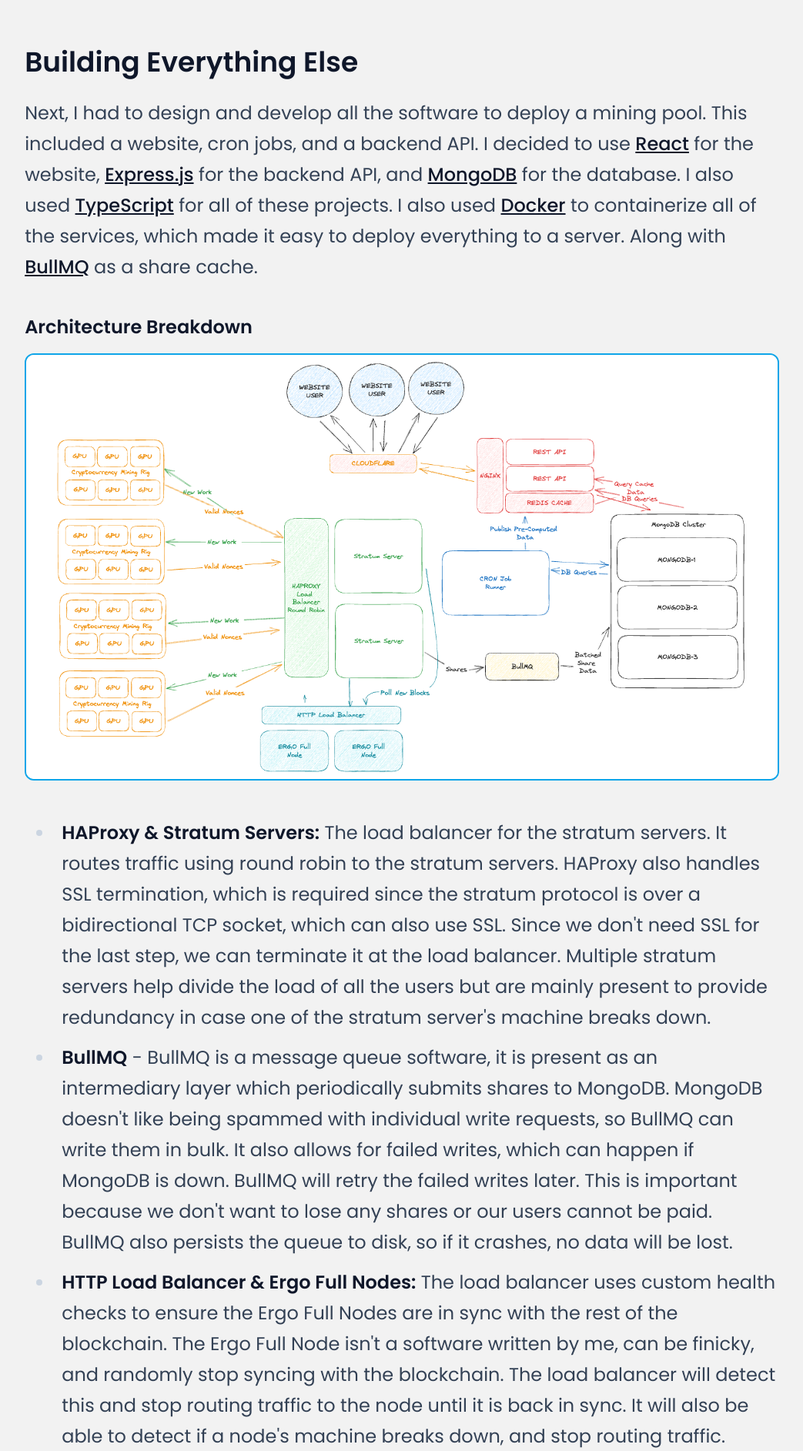
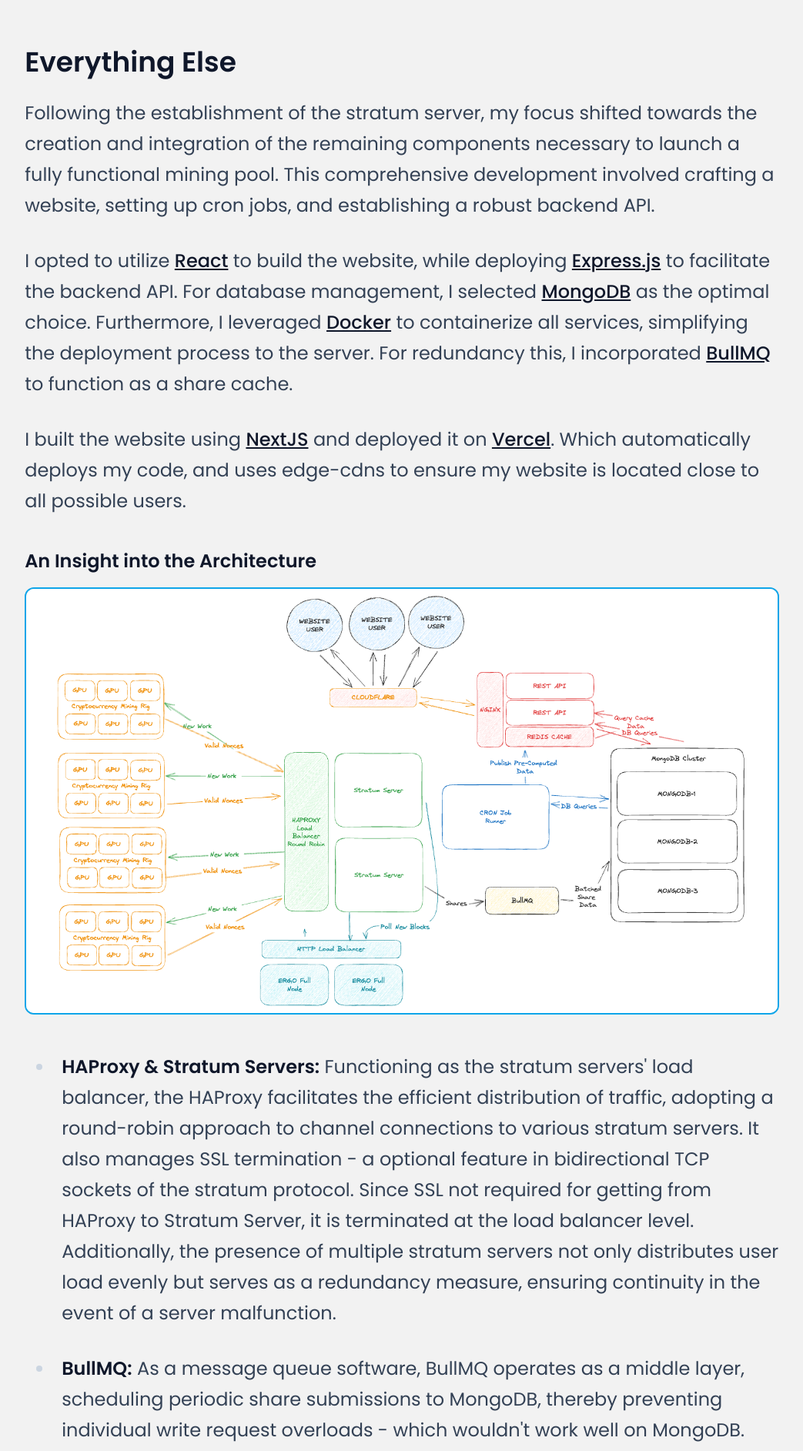
Before and after one commit to prosavage/personal-site-v3, a Next.js app: page /projects/enigmapool in a window 1280 px wide. Shown: the part 6591-8476 px from the top of the page at 77% size, without its empty margins (118-1161 px from the left). Built offline with nearby package versions, Linux system fonts and the light colour scheme.

Commit message:
Finish article.

```diff
--- a/src/app/projects/enigmapool/article.mdx
+++ b/src/app/projects/enigmapool/article.mdx
@@ -58,15 +58,23 @@ This is a tricky problem, since finding blocks is an extremely rare event, which
 After all of this was implemented, I had a working stratum server! I was able to connect my GPUs to the stratum server and start mining Ergo. However, there was still one problem - I was the only one mining on my stratum server. I needed to create a website to allow other people to connect to my stratum server and start mining. I also needed accounting software to handle paying rewards, collection statistics, and then expose data through an API. Then I needed a website to expose all of this data.
 
 
-### Building Everything Else
-Next, I had to design and develop all the software to deploy a mining pool. This included a website, cron jobs, and a backend API. I decided to use [React](https://reactjs.org/) for the website, [Express.js](https://expressjs.com/) for the backend API, and [MongoDB](https://www.mongodb.com/) for the database. I also used [TypeScript](https://www.typescriptlang.org/) for all of these projects. I also used [Docker](https://www.docker.com/) to containerize all of the services, which made it easy to deploy everything to a server. Along with [BullMQ](https://docs.bullmq.io/) as a share cache.
+### Everything Else
 
-#### Architecture Breakdown
+Following the establishment of the stratum server, my focus shifted towards the creation and integration of the remaining components necessary to launch a fully functional mining pool. This comprehensive development involved crafting a website, setting up cron jobs, and establishing a robust backend API.
+
+I opted to utilize [React](https://reactjs.org/) to build the website, while deploying [Express.js](https://expressjs.com/) to facilitate the backend API. For database management, I selected [MongoDB](https://www.mongodb.com/) as the optimal choice. Furthermore, I leveraged [Docker](https://www.docker.com/) to containerize all services, simplifying the deployment process to the server. For redundancy this, I incorporated [BullMQ](https://docs.bullmq.io/) to function as a share cache.
+
+I built the website using [NextJS](https://nextjs.org/) and deployed it on [Vercel](https://vercel.com/). Which automatically deploys my code, and uses edge-cdns to ensure my website is located close to all possible users.
+
+#### An Insight into the Architecture
 <ArticleImage src="/article/enigmapool/architecture-breakdown.png"/>
 
-- **HAProxy & Stratum Servers:** The load balancer for the stratum servers. It routes traffic using round robin to the stratum servers. HAProxy also handles SSL termination, which is required since the stratum protocol is over a bidirectional TCP socket, which can also use SSL. Since we don't need SSL for the last step, we can terminate it at the load balancer. Multiple stratum servers help divide the load of all the users but are mainly present to provide redundancy in case one of the stratum server's machine breaks down.
-- **BullMQ** - BullMQ is a message queue software, it is present as an intermediary layer which periodically submits shares to MongoDB. MongoDB doesn't like being spammed with individual write requests, so BullMQ can write them in bulk.
-It also allows for failed writes, which can happen if MongoDB is down. BullMQ will retry the failed writes later. This is important because we don't want to lose any shares or our users cannot be paid. BullMQ also persists the queue to disk, so if it crashes, no data will be lost.
-- **HTTP Load Balancer & Ergo Full Nodes:** The load balancer uses custom health checks to ensure the Ergo Full Nodes are in sync with the rest of the blockchain. The Ergo Full Node isn't a software written by me, can be finicky, and randomly stop syncing with the blockchain. The load balancer will detect this and stop routing traffic to the node until it is back in sync. It will also be able to detect if a node's machine breaks down, and stop routing traffic.
-- **REST API & NGINX & Redis Cache:** The REST API exposes data stored in MongoDB and some of the precomputed data in Redis. The CRON Job Runner periodically runs jobs that use more complicated MongoDB Aggregation Pipelines to compute data that is published into Redis. NGINX handles SSL termination from Cloudflare and handles load balancing between the REST API servers.
-- **CloudFlare:** CloudFlare is a CDN that provides DDoS protection, caching, and SSL termination. I use it to protect the website and API from DDoS attacks, as well as to cache the API to reduce load on the server.
+- **HAProxy & Stratum Servers:** Functioning as the stratum servers' load balancer, the HAProxy facilitates the efficient distribution of traffic, adopting a round-robin approach to channel connections to various stratum servers. It also manages SSL termination - a optional feature in bidirectional TCP sockets of the stratum protocol. Since SSL not required for getting from HAProxy to Stratum Server, it is terminated at the load balancer level. Additionally, the presence of multiple stratum servers not only distributes user load evenly but serves as a redundancy measure, ensuring continuity in the event of a server malfunction.
+
+- **BullMQ:** As a message queue software, BullMQ operates as a middle layer, scheduling periodic share submissions to MongoDB, thereby preventing individual write request overloads - which wouldn't work well on MongoDB. This allows for batch writing and the ability to retry failed attempts, safeguarding against potential data loss during MongoDB downtimes. This feature is crucial to preventing share losses, ensuring users receive their due payments. Furthermore, BullMQ backs up the queue on the disk, preventing data loss even in case of crashes.
+
+- **HTTP Load Balancer & Ergo Full Nodes:** This component maintains the health of the network by monitoring the sync status of the Ergo Full Nodes with the broader blockchain network. In instances where a node exhibits sync issues or a complete breakdown, the load balancer intervenes, halting traffic flow to the affected node until normalcy is restored, ensuring the integrity and smooth operation of the service.
+
+- **REST API & NGINX & Redis Cache:** This segment of the architecture unveils the data housed in MongoDB along with precomputed data stored in Redis through the REST API. The Cron Job Runner engages in periodic task execution, utilizing complex MongoDB Aggregation Pipelines to process and relay data to Redis. In this setup, NGINX assumes the role of managing SSL termination from Cloudflare while overseeing the load balancing between the REST API servers.
+
+- **CloudFlare:** As a prominent CDN, CloudFlare extends a protective layer against DDoS attacks while facilitating caching and SSL termination. Its integration into the system is pivotal in safeguarding the website and API from potential DDoS attacks, additionally it lowers the API server load through caching.
```
